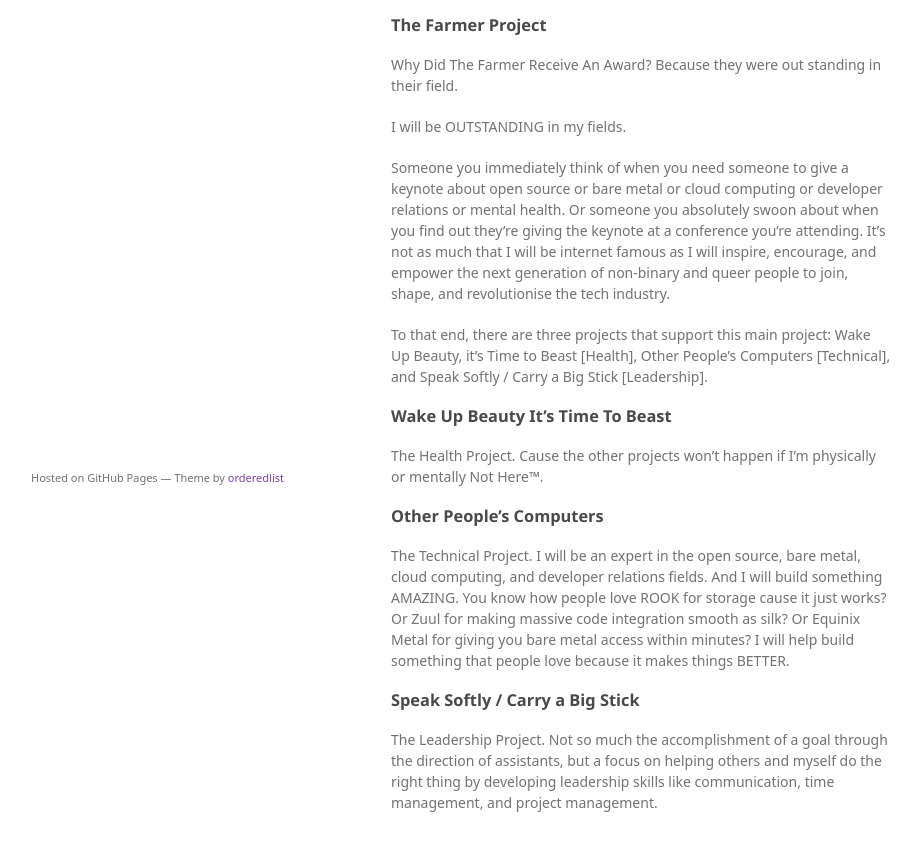
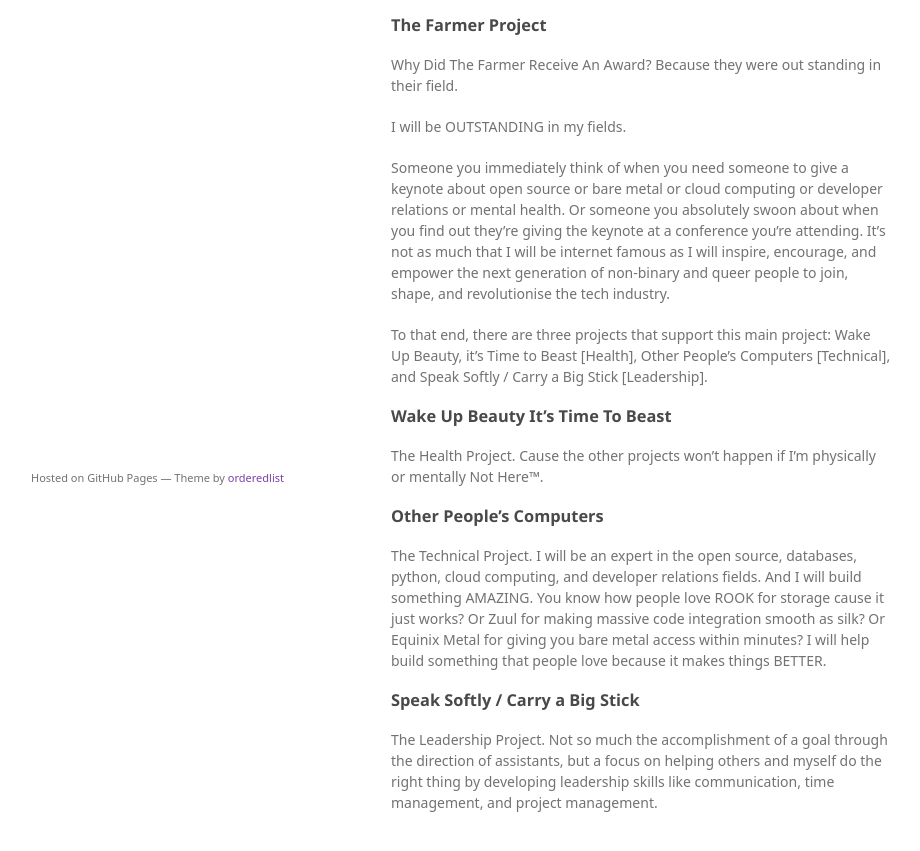
Before and after one commit to rainleander/rainleander.github.io, a Jekyll site: the page index.html, which Jekyll copies as it is, in a window 1280 px wide, cut to the strip 343-1226 px from the top of the page. Shown: the top 851 px of the strip, without its empty margins (179-1099 px from the left). Built offline with Jekyll 4.4.1, drawn with Linux system fonts in a browser that asks for light colours; some web fonts are replaced.

Commit message:
Update index.html

```diff
--- a/index.html
+++ b/index.html
@@ -44,7 +44,7 @@
 <p>The Health Project. Cause the other projects won’t happen if I’m physically or mentally Not Here™.</p>
 <h3>
 <a id="other-peoples-computers" class="anchor" href="#other-peoples-computers" aria-hidden="true"><span aria-hidden="true" class="octicon octicon-link"></span></a>Other People’s Computers</h3>
-<p>The Technical Project. I will be an expert in the open source, bare metal, cloud computing, and developer relations fields. And I will build something AMAZING. You know how people love ROOK for storage cause it just works? Or Zuul for making massive code integration smooth as silk? Or Equinix Metal for giving you bare metal access within minutes? I will help build something that people love because it makes things BETTER.</p>
+<p>The Technical Project. I will be an expert in the open source, databases, python, cloud computing, and developer relations fields. And I will build something AMAZING. You know how people love ROOK for storage cause it just works? Or Zuul for making massive code integration smooth as silk? Or Equinix Metal for giving you bare metal access within minutes? I will help build something that people love because it makes things BETTER.</p>
 <h3>
 <a id="speak-softly-carry-a-big-stick" class="anchor" href="#speak-softly-carry-a-big-stick" aria-hidden="true"><span aria-hidden="true" class="octicon octicon-link"></span></a>Speak Softly / Carry a Big Stick</h3>
 <p>The Leadership Project. Not so much the accomplishment of a goal through the direction of assistants, but a focus on helping others and myself do the right thing by developing leadership skills like communication, time management, and project management.</p>
```
